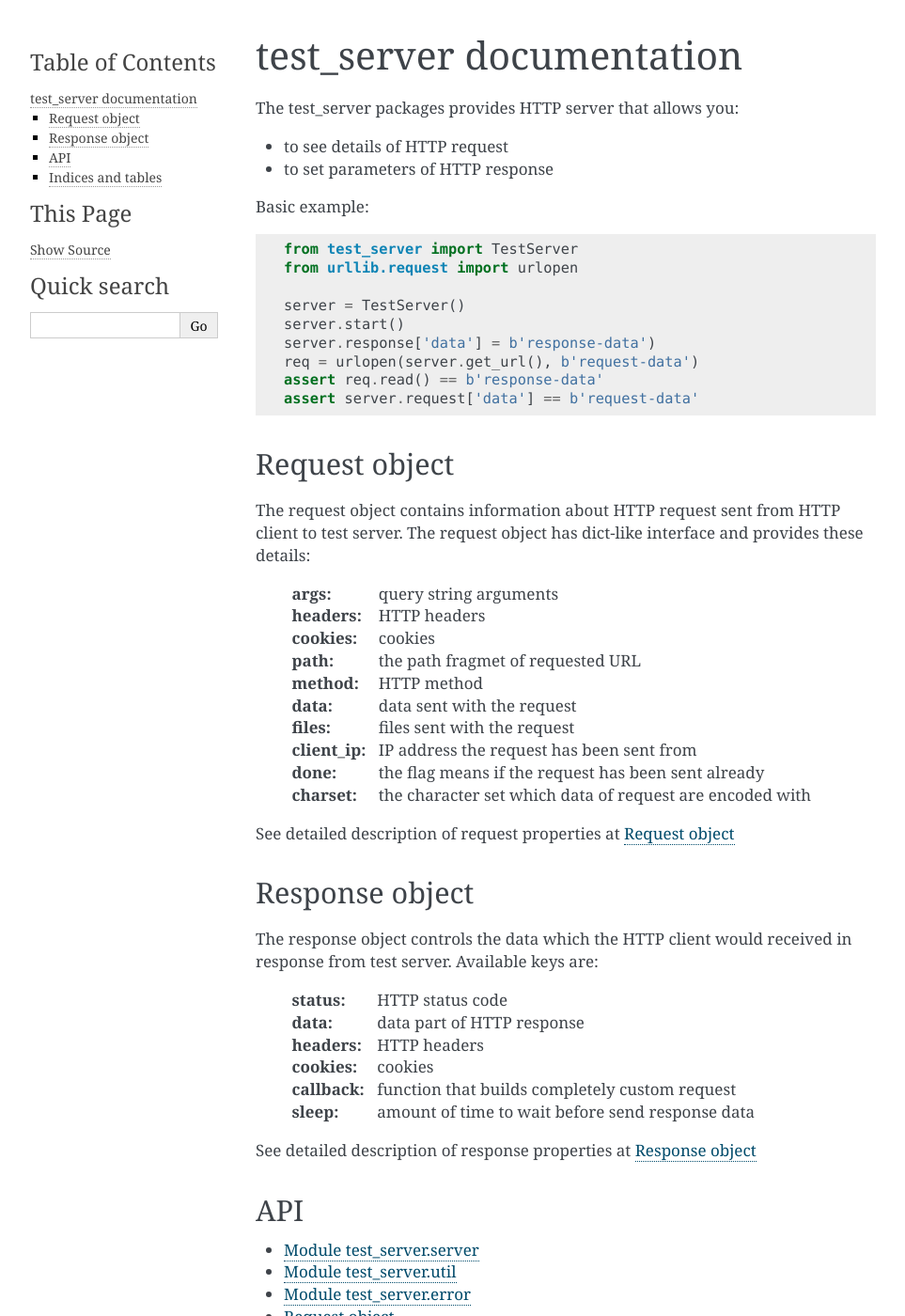
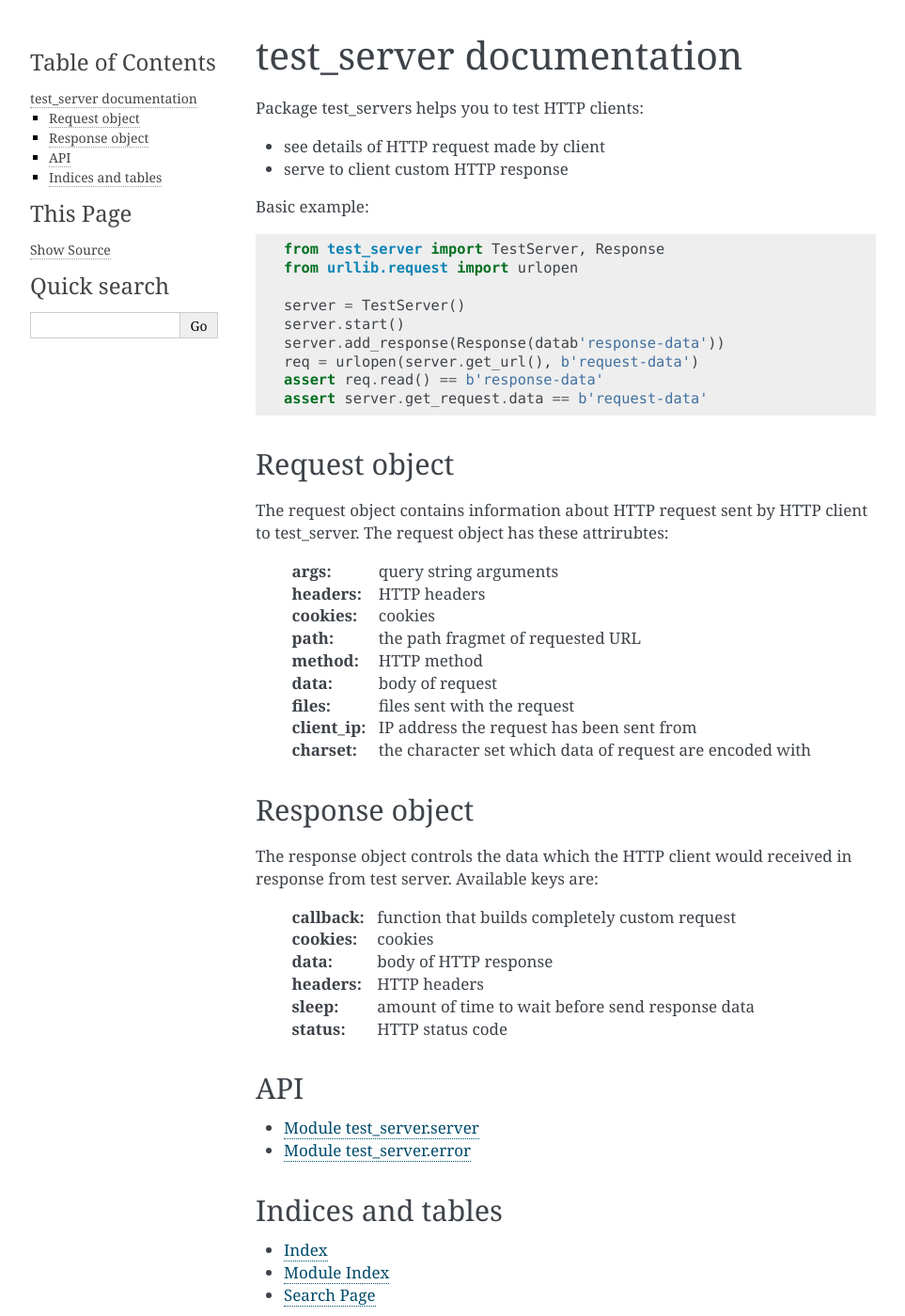
Before and after one commit to lorien/test_server, a Sphinx documentation site: the page built from docs/index.rst, in a window 1280 px wide and 1400 px high. Shown: the whole window at 94% size, without its empty margins (148-1111 px from the left). Built offline with Sphinx 7.4.7, drawn with Linux system fonts in a browser that asks for light colours; some of the changed text lies outside the part shown.

Commit message:
Update docs

```diff
--- a/docs/conf.py
+++ b/docs/conf.py
@@ -16,9 +16,10 @@
 # add these directories to sys.path here. If the directory is relative to the
 # documentation root, use os.path.abspath to make it absolute, like shown here.
 #
-# import os
-# import sys
-# sys.path.insert(0, os.path.abspath('.'))
+import os
+import sys
+
+sys.path.insert(0, os.path.abspath(".."))
 
 # -- General configuration ------------------------------------------------
 
@@ -30,39 +31,39 @@
 # extensions coming with Sphinx (named 'sphinx.ext.*') or your custom
 # ones.
 extensions = [
-    'sphinx.ext.autodoc',
-    'sphinx.ext.viewcode',
+    "sphinx.ext.autodoc",
+    "sphinx.ext.viewcode",
 ]
 
 # Add any paths that contain templates here, relative to this directory.
-templates_path = ['_templates']
+templates_path = ["_templates"]
 
 # The suffix(es) of source filenames.
 # You can specify multiple suffix as a list of string:
 #
 # source_suffix = ['.rst', '.md']
-source_suffix = '.rst'
+source_suffix = ".rst"
 
 # The encoding of source files.
 #
 # source_encoding = 'utf-8-sig'
 
 # The master toctree document.
-master_doc = 'index'
+master_doc = "index"
 
 # General information about the project.
-project = u'test_server'
-copyright = u'2017, Gregory Petukhov'
-author = u'Gregory Petukhov'
+project = u"test_server"
+copyright = u"2017, Gregory Petukhov"
+author = u"Gregory Petukhov"
 
 # The version info for the project you're documenting, acts as replacement for
 # |version| and |release|, also used in various other places throughout the
 # built documents.
 #
 # The short X.Y version.
-version = u'.'.join(u'0.0.32'.split('.')[:2])
+version = u".".join(u"0.0.32".split(".")[:2])
 # The full version, including alpha/beta/rc tags.
-release = u'0.0.32'
+release = u"0.0.32"
 
 # The language for content autogenerated by Sphinx. Refer to documentation
 # for a list of supported languages.
@@ -83,7 +84,7 @@ language = None
 # List of patterns, relative to source directory, that match files and
 # directories to ignore when looking for source files.
 # This patterns also effect to html_static_path and html_extra_path
-exclude_patterns = ['_build', 'Thumbs.db', '.DS_Store']
+exclude_patterns = ["_build", "Thumbs.db", ".DS_Store"]
 
 # The reST default role (used for this markup: `text`) to use for all
 # documents.
@@ -105,7 +106,7 @@ exclude_patterns = ['_build', 'Thumbs.db', '.DS_Store']
 # show_authors = False
 
 # The name of the Pygments (syntax highlighting) style to use.
-pygments_style = 'sphinx'
+pygments_style = "sphinx"
 
 # A list of ignored prefixes for module index sorting.
 # modindex_common_prefix = []
@@ -122,7 +123,7 @@ todo_include_todos = False
 # The theme to use for HTML and HTML Help pages.  See the documentation for
 # a list of builtin themes.
 #
-html_theme = 'alabaster'
+html_theme = "alabaster"
 
 # Theme options are theme-specific and customize the look and feel of a theme
 # further.  For a list of options available for each theme, see the
@@ -156,7 +157,7 @@ html_theme = 'alabaster'
 # Add any paths that contain custom static files (such as style sheets) here,
 # relative to this directory. They are copied after the builtin static files,
 # so a file named "default.css" will overwrite the builtin "default.css".
-html_static_path = ['_static']
+# html_static_path = ["_static"]
 
 # Add any extra paths that contain custom files (such as robots.txt or
 # .htaccess) here, relative to this directory. These files are copied
@@ -236,34 +237,36 @@ html_static_path = ['_static']
 # html_search_scorer = 'scorer.js'
 
 # Output file base name for HTML help builder.
-htmlhelp_basename = 'test_serverdoc'
+htmlhelp_basename = "test_serverdoc"
 
 # -- Options for LaTeX output ---------------------------------------------
 
 latex_elements = {
-     # The paper size ('letterpaper' or 'a4paper').
-     #
-     # 'papersize': 'letterpaper',
-
-     # The font size ('10pt', '11pt' or '12pt').
-     #
-     # 'pointsize': '10pt',
-
-     # Additional stuff for the LaTeX preamble.
-     #
-     # 'preamble': '',
-
-     # Latex figure (float) alignment
-     #
-     # 'figure_align': 'htbp',
+    # The paper size ('letterpaper' or 'a4paper').
+    #
+    # 'papersize': 'letterpaper',
+    # The font size ('10pt', '11pt' or '12pt').
+    #
+    # 'pointsize': '10pt',
+    # Additional stuff for the LaTeX preamble.
+    #
+    # 'preamble': '',
+    # Latex figure (float) alignment
+    #
+    # 'figure_align': 'htbp',
 }
 
 # Grouping the document tree into LaTeX files. List of tuples
 # (source start file, target name, title,
 #  author, documentclass [howto, manual, or own class]).
 latex_documents = [
-    (master_doc, 'test_server.tex', u'test\\_server Documentation',
-     u'Gregory Petukhov', 'manual'),
+    (
+        master_doc,
+        "test_server.tex",
+        u"test\\_server Documentation",
+        u"Gregory Petukhov",
+        "manual",
+    ),
 ]
 
 # The name of an image file (relative to this directory) to place at the top of
@@ -303,10 +306,7 @@ latex_documents = [
 
 # One entry per manual page. List of tuples
 # (source start file, name, description, authors, manual section).
-man_pages = [
-    (master_doc, 'test_server', u'test_server Documentation',
-     [author], 1)
-]
+man_pages = [(master_doc, "test_server", u"test_server Documentation", [author], 1)]
 
 # If true, show URL addresses after external links.
 #
@@ -319,9 +319,15 @@ man_pages = [
 # (source start file, target name, title, author,
 #  dir menu entry, description, category)
 texinfo_documents = [
-    (master_doc, 'test_server', u'test_server Documentation',
-     author, 'test_server', 'One line description of project.',
-     'Miscellaneous'),
+    (
+        master_doc,
+        "test_server",
+        u"test_server Documentation",
+        author,
+        "test_server",
+        "One line description of project.",
+        "Miscellaneous",
+    ),
 ]
 
 # Documents to append as an appendix to all manuals.
--- a/docs/index.rst
+++ b/docs/index.rst
@@ -3,45 +3,41 @@ test_server documentation
 
 .. module:: test_server.server
 
-The test_server packages provides HTTP server that allows you:
+Package test_servers helps you to test HTTP clients:
 
-* to see details of HTTP request
-* to set parameters of HTTP response
+* see details of HTTP request made by client
+* serve to client custom HTTP response
 
 Basic example:
 
 .. code:: python
 
-    from test_server import TestServer
+    from test_server import TestServer, Response
     from urllib.request import urlopen
 
     server = TestServer()
     server.start()
-    server.response['data'] = b'response-data')
+    server.add_response(Response(datab'response-data'))
     req = urlopen(server.get_url(), b'request-data')
     assert req.read() == b'response-data'
-    assert server.request['data'] == b'request-data'
+    assert server.get_request.data == b'request-data'
 
 
 Request object
 --------------
 
-The request object contains information about HTTP request
-sent from HTTP client to test server. The request
-object has dict-like interface and provides these details:
+The request object contains information about HTTP request sent by HTTP client
+to test_server. The request object has these attrirubtes:
 
     :args: query string arguments
     :headers: HTTP headers
     :cookies: cookies
     :path: the path fragmet of requested URL
     :method: HTTP method
-    :data: data sent with the request
+    :data: body of request
     :files: files sent with the request
     :client_ip: IP address the request has been sent from
-    :done: the flag means if the request has been sent already
     :charset: the character set which data of request are encoded with
-
-See detailed description of request properties at :ref:`api_request`
 
 
 Response object
@@ -50,15 +46,12 @@ Response object
 The response object controls the data which the HTTP client would
 received in response from test server. Available keys are:
 
+    :callback: function that builds completely custom request
+    :cookies: cookies
+    :data: body of HTTP response
+    :headers: HTTP headers
+    :sleep: amount of time to wait before send response data
     :status: HTTP status code
-    :data: data part of HTTP response
-    :headers: HTTP headers
-    :cookies: cookies
-    :callback: function that builds completely custom request
-    :sleep: amount of time to wait before send response data
-
-See detailed description of response properties at :ref:`api_response`
-
 
 
 API
@@ -68,10 +61,7 @@ API
     :maxdepth: 2
 
     api_server
-    api_util
     api_error
-    api_request
-    api_response
 
 
 Indices and tables
```
Also changed, not shown: docs/api_request.rst (deleted, +0 -85 lines), docs/api_response.rst (deleted, +0 -61 lines), docs/api_util.rst (deleted, +0 -8 lines), 2 other files.
